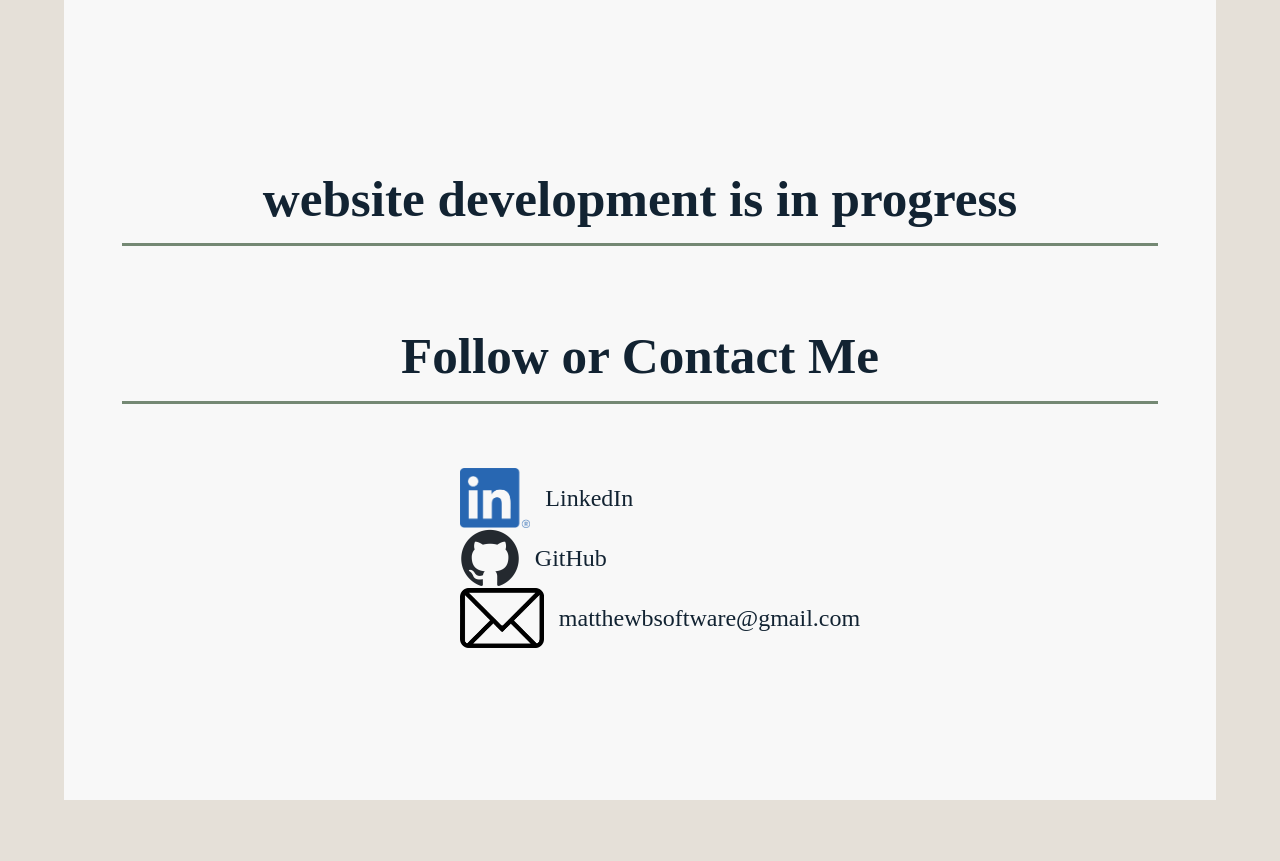
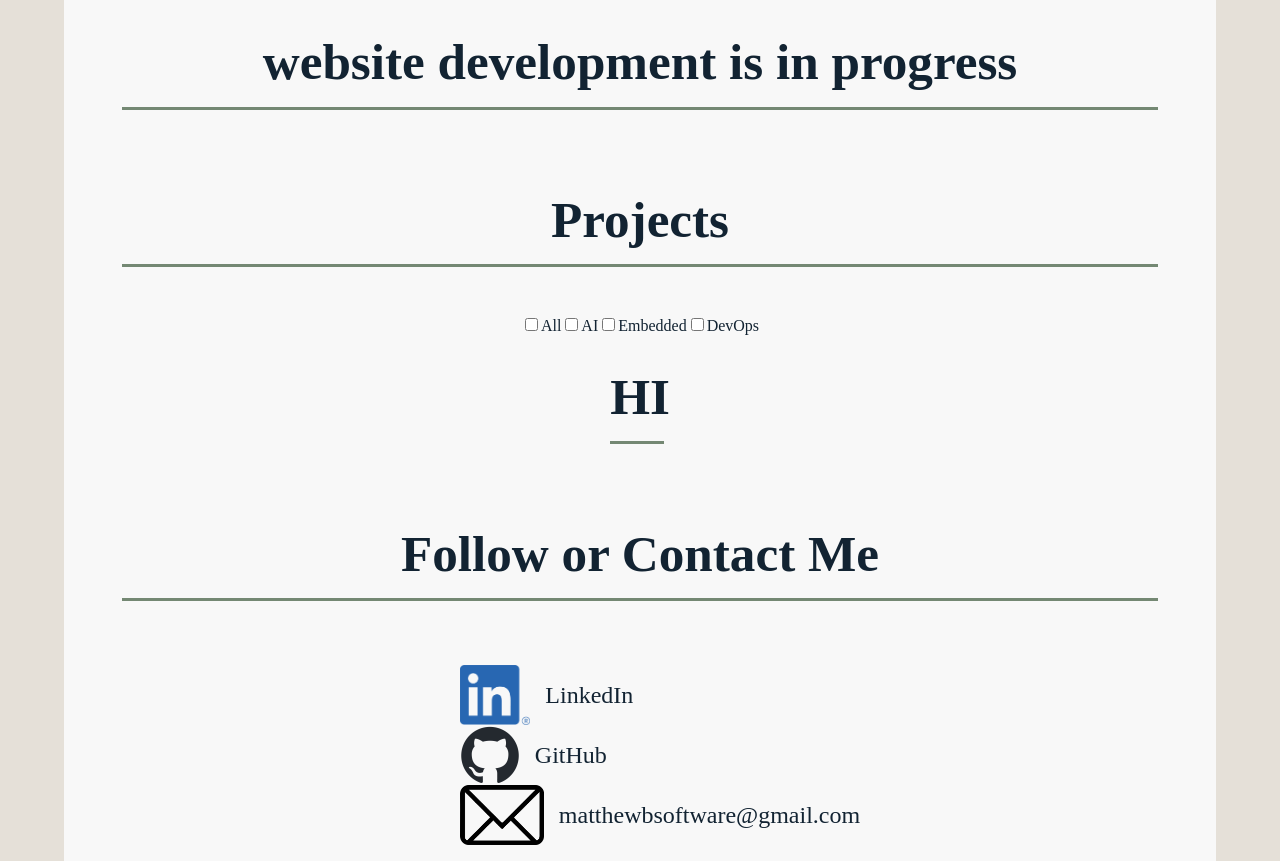
Before and after one commit to matthew-b-software/matthew-b-software.github.io, a React (Vite) app: page / in a window 1280 px wide. Before the commit the page ends 800 px from the top, so only its background shows below. Built offline with nearby package versions, Linux system fonts and the light colour scheme.

Commit message:
Added project header and check boxes. Renamed files

```diff
--- a/src/App.tsx
+++ b/src/App.tsx
@@ -1,12 +1,15 @@
 /** import { useState } from 'react' */
 import './App.css'
 import ContactInfo from './components/ContactInfo'
+import ProjectGrid from './components/ProjectGrid'
+
 
 function App() {
 
   return (
     <div id='MainContainer'>
       <h1> website development is in progress </h1>
+      <ProjectGrid />
       <ContactInfo />
     </div>
   )
--- /dev/null
+++ b/src/components/ProjectGrid.tsx
@@ -0,0 +1,37 @@
+import ProjectItem from './ProjectItem'
+
+
+/** This component shall contain experiences and shall work for work, proj, and school sections */
+function ProjectGrid() {
+    return (
+        <>
+            <h1>Projects</h1>
+
+            <div id="SubjectSelect">
+                <label>
+                    <input type="checkbox" name="subject" value="all" />
+                    All
+                </label>
+                <label>
+                    <input type="checkbox" name="subject" value="ai" />
+                    AI
+                </label>
+                <label>
+                    <input type="checkbox" name="subject" value="embedded" />
+                    Embedded
+                </label>
+                <label>
+                    <input type="checkbox" name="subject" value="devops" />
+                    DevOps
+                </label>
+            </div>
+
+            <div id="ProjectGrid">
+                <ProjectItem />
+            </div>
+
+        </>
+    )
+}
+
+export default ProjectGrid
```
Also changed, not shown: src/components/ExperienceGrid.tsx (deleted, +0 -10 lines), src/components/ProjectItem.tsx (renamed from src/components/ExperienceItem.tsx).
